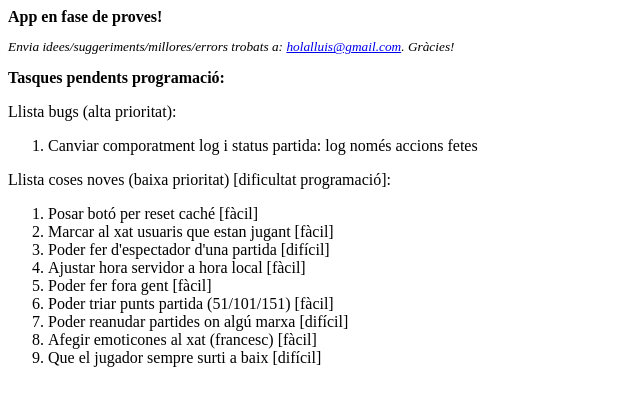
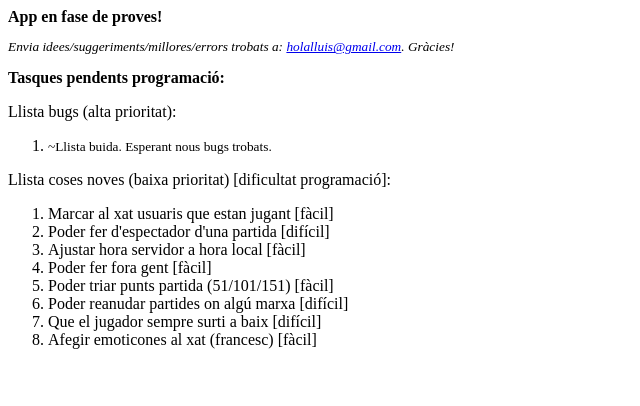
Before and after one commit to holalluis/butionline, a website: page public/pendent.html in a window 1280 px wide. Shown: the whole page, without its empty margins (0-640 px from the left). Drawn offline with Linux system fonts and the light colour scheme.

Commit message:
update pendent

```diff
--- a/public/pendent.html
+++ b/public/pendent.html
@@ -14,20 +14,18 @@
   <p>Llista bugs (alta prioritat):</p>
   <ol>
     <!--
+    -->
     <li><small>~Llista buida. Esperant nous bugs trobats.</small>
-    -->
-    <li>Canviar comporatment log i status partida: log només accions fetes
   </ol>
   <p>Llista coses noves (baixa prioritat) [dificultat programació]:</p>
   <ol>
-    <li>Posar botó per reset caché             [fàcil]
     <li>Marcar al xat usuaris que estan jugant [fàcil]
     <li>Poder fer d'espectador d'una partida   [difícil]
     <li>Ajustar hora servidor a hora local     [fàcil]
     <li>Poder fer fora gent                    [fàcil]
     <li>Poder triar punts partida (51/101/151) [fàcil]
     <li>Poder reanudar partides on algú marxa  [difícil]
+    <li>Que el jugador sempre surti a baix     [difícil]
     <li>Afegir emoticones al xat (francesc)    [fàcil]
-    <li>Que el jugador sempre surti a baix     [difícil]
   </ol>
 </div>
```
